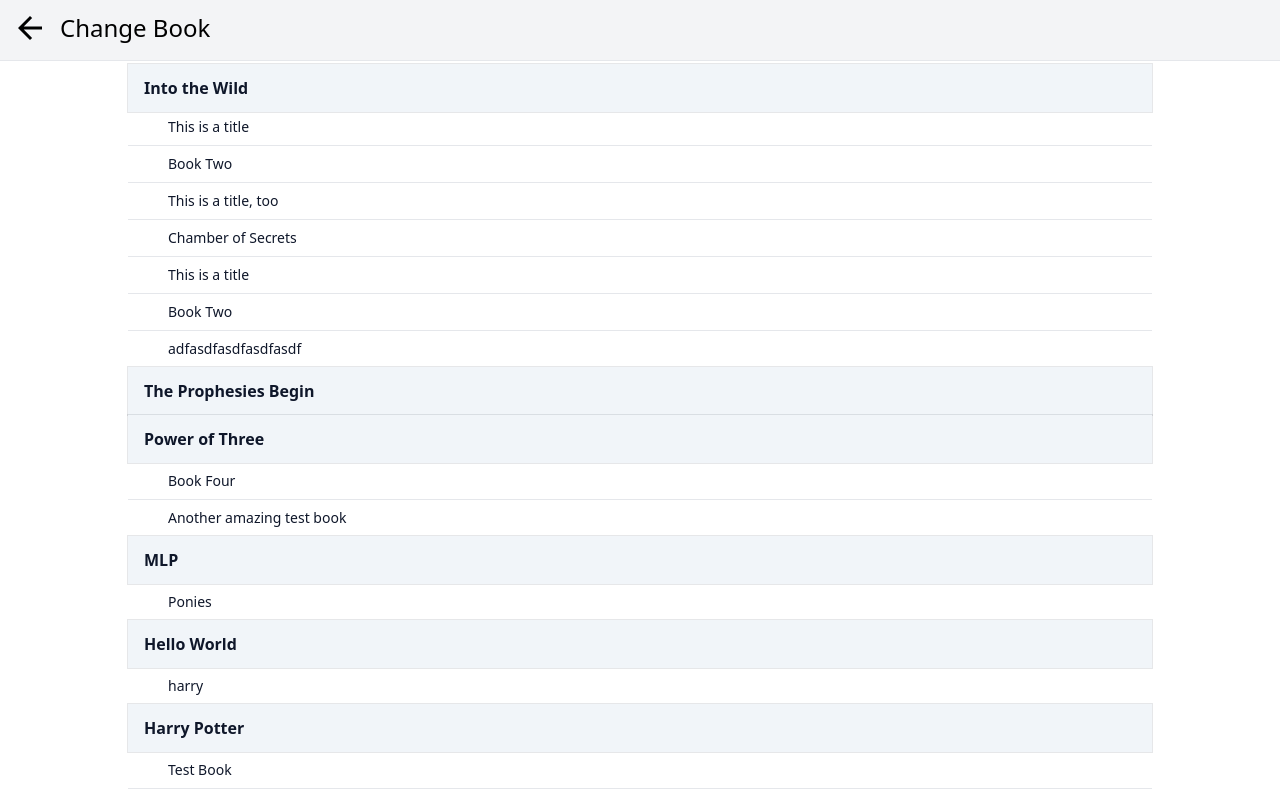
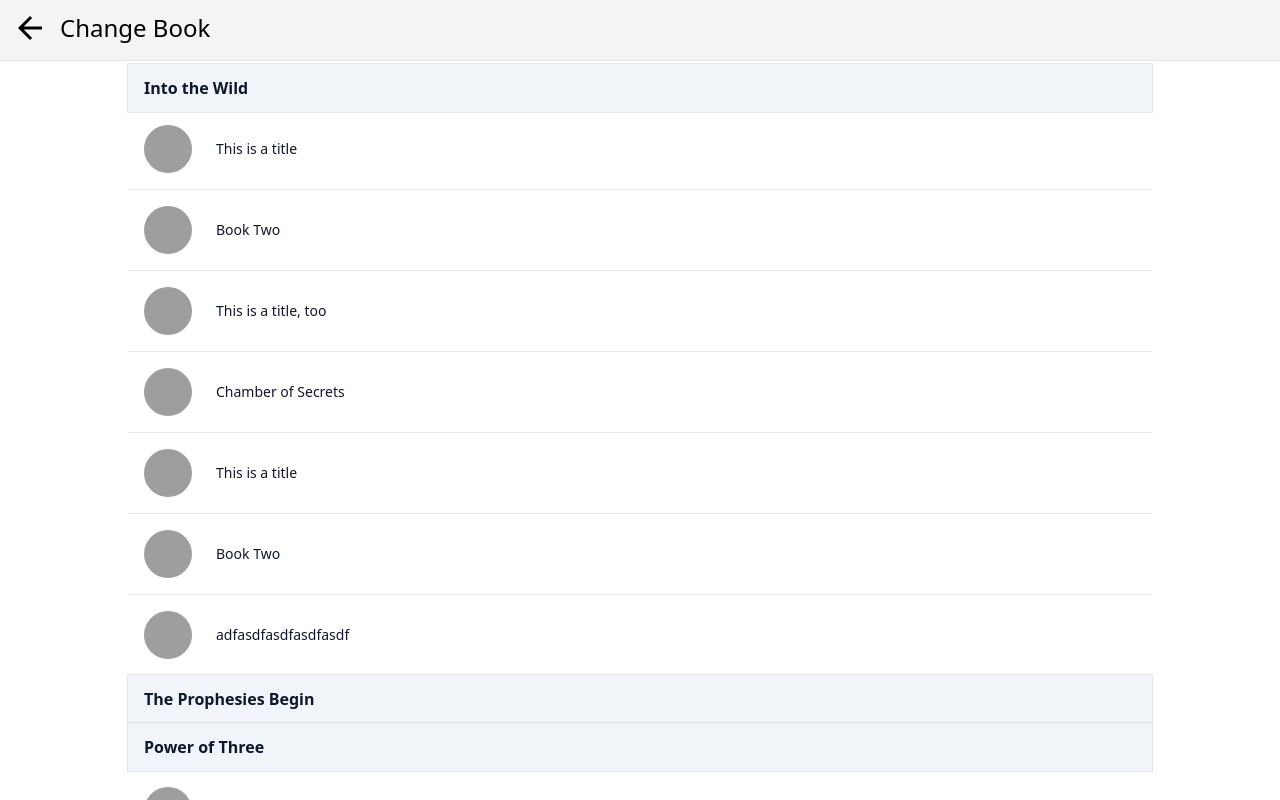
Before and after one commit to JesusLegaspy/wcbc, a React (Create React App) app: page / in a window 1280 px wide. Both pictures are taken after a click on the button 610 px from the left and 768 px from the top of the page. Shown: the top 800 px of the page. Built offline with nearby package versions, Linux system fonts and the light colour scheme; data requests are answered from the project's data file; grey boxes are pictures that could not be loaded; some icons are missing.

Commit message:
ListItem for Books

```diff
--- a/db.json
+++ b/db.json
@@ -38,7 +38,12 @@
       "Order": 1,
       "image": "",
       "id": 0,
-      "characterIds": []
+      "characterIds": [
+        6,
+        8,
+        10,
+        5
+      ]
     },
     {
       "title": "Book Two",
--- a/src/components/BookList.tsx
+++ b/src/components/BookList.tsx
@@ -1,7 +1,8 @@
 import { useEffect, useContext, Fragment } from "react";
-import { BookContext, Book } from "../context/books";
+import { BookContext } from "../context/books";
 import { ArkContext } from "../context/arks";
 import { Page, PageContext } from "../context/page";
+import ListItem from "./ListItem";
 
 const BookList = () => {
   const { books, setCurrBookId } = useContext(BookContext);
@@ -13,9 +14,17 @@ const BookList = () => {
     fetchArks();
   }, [fetchArks]);
 
-  const handleClickBook = (book: Book) => {
-    setCurrBookId(book.id);
+  const handleClickBook = (id: number) => {
+    setCurrBookId(id);
     setPage(Page.Home);
+  }
+
+  const handleClickEdit = (id: number) => {
+    console.log('Edit');
+  }
+
+  const handleClickDelete = (id: number) => {
+    console.log('Delete');
   }
 
   return (
@@ -27,13 +36,16 @@ const BookList = () => {
           </div>
           <div className="divide-y">
             {books.filter(book => book.arkId === ark.id).map(book => (
-              <div
-                key={`BookListItem_${book.id}`}
-                className="p-2 pl-10 text-sm text-slate-900 line-clamp-2 hover:bg-slate-50 hover:text-black"
-                onClick={() => handleClickBook(book)}
-              >
-                {book.title}
-              </div>
+              <ListItem
+                id={book.id}
+                key={`listitem_book_${book.id}`}
+                iconUrl={''}
+                title={book.title}
+                description={''}
+                callbackEdit={handleClickEdit}
+                callbackDelete={handleClickDelete}
+                callbackSelect={handleClickBook}
+              />
             ))}
           </div>
         </Fragment>
--- a/src/components/ListItem.tsx
+++ b/src/components/ListItem.tsx
@@ -110,7 +110,7 @@ const ListItem: React.FC<ListItemProps> = ({
             />
 
             {/* Title */}
-            <strong className="text-slate-900 text-sm font-medium w-16">
+            <strong className="text-slate-900 text-sm font-medium">
               {title}
             </strong>
 
```
